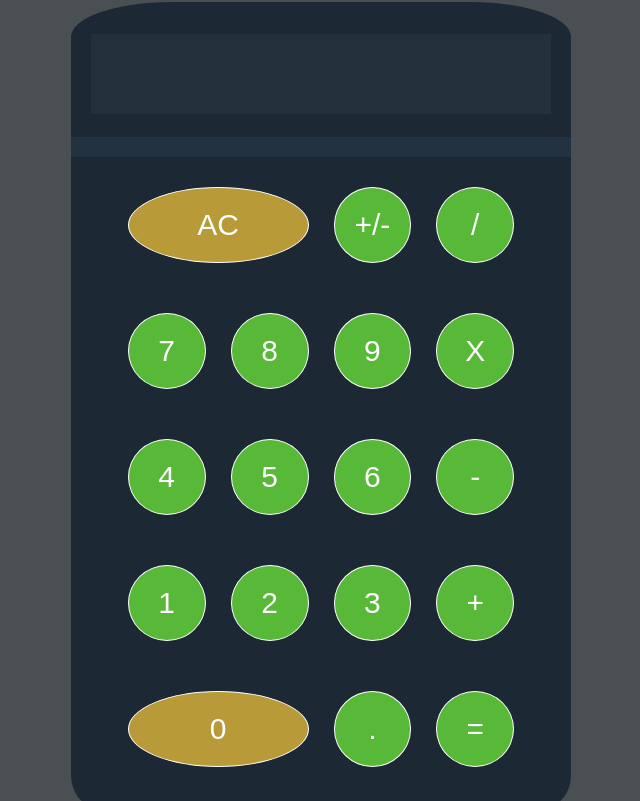
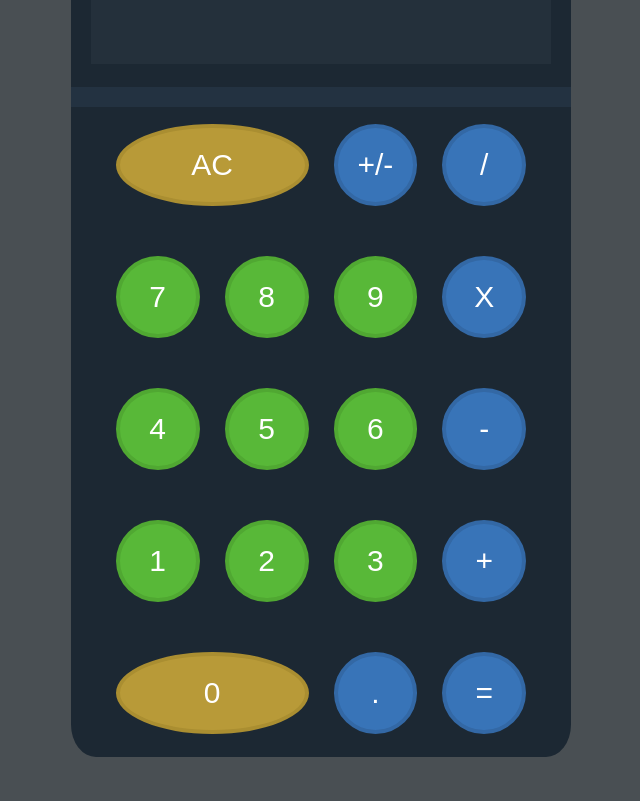
Before and after one commit to CJPohl/calculator, a plain HTML site: page index.html in a window 1280 px wide. Shown: the part 270-1071 px from the top of the page, without its empty margins (319-959 px from the left). Drawn offline with Linux system fonts and the light colour scheme.

Commit message:
Finished calculator styling

```diff
--- a/index.html
+++ b/index.html
@@ -27,23 +27,23 @@
                 <div class="calcbottom">
                     <div class="buttons">
                         <button id="clear">AC</button>
-                        <button id="plus/minus">+/-</button>
-                        <button id="divide">/</button>
+                        <button class="nonnumber" id="plus/minus">+/-</button>
+                        <button class="nonnumber" id="divide">/</button>
                         <button id="seven">7</button>
                         <button id="eight">8</button>
                         <button id="nine">9</button>
-                        <button id="X">X</button>
+                        <button class="nonnumber" id="X">X</button>
                         <button id="four">4</button>
                         <button id="five">5</button>
                         <button id="six">6</button>
-                        <button id="minus">-</button>
+                        <button class="nonnumber" id="minus">-</button>
                         <button id="one">1</button>
                         <button id="two">2</button>
                         <button id="three">3</button>
-                        <button id="plus">+</button>
+                        <button class="nonnumber" id="plus">+</button>
                         <button id="zero">0</button>
-                        <button id="decimal">.</button>
-                        <button id="equals">=</button>
+                        <button class="nonnumber" id="decimal">.</button>
+                        <button class="nonnumber" id="equals">=</button>
                     </div>
                 </div>
             </div>
--- a/scripts/scripts.js
+++ b/scripts/scripts.js
@@ -0,0 +1 @@
+// global variables
--- a/styles/styles.css
+++ b/styles/styles.css
@@ -3,6 +3,10 @@
     --primary-calc: #1C2833;
     --primary-button: #58b838;
     --secondary-button: #b89a38;
+    --tertiary-button: #3874b8;
+    --primary-button-border:#50a832;
+    --secondary-button-border:#aa8e31;
+    --tertiary-button-border: #3368a5;
     --primary-text: #58b838;
     --secondary-text: white;
     --primary-calcseparator: #233241;
@@ -26,7 +30,7 @@ button {
     width: 100%;
     padding: 20px;
     border-radius: 50%;
-    border: 1px solid ;
+    border: 4px solid var(--primary-button-border);
     background-color: var(--primary-button);
     color: var(--secondary-text);
     font-family: inherit;
@@ -38,7 +42,7 @@ button {
 }
 
 .header {
-    padding: 45px 0;
+    padding: 20px 0;
 }
 
 .title {
@@ -98,13 +102,23 @@ button {
     display: grid;
     grid-template-columns: repeat(4, 1fr);
     grid-template-rows: repeat(5, 1fr);
-    margin-top: 15px;
+    margin-top: 20px;
     gap: 25px;
+}
+
+button:hover {
+    transform: scale(1.1);
+}
+
+.nonnumber {
+    background-color: var(--tertiary-button);
+    border: 4px solid var(--tertiary-button-border);
 }
 
 #clear {
     width: 100%;
     border-radius: 50%;
+    border: 4px solid var(--secondary-button-border);
     grid-column: 1 / span 2;
     background-color: var(--secondary-button);
 }
@@ -112,6 +126,7 @@ button {
 #zero {
     width: 100%;
     border-radius: 50%;
+    border: 4px solid var(--secondary-button-border);
     grid-column: 1 / span 2;
     background-color: var(--secondary-button);
 }
```
